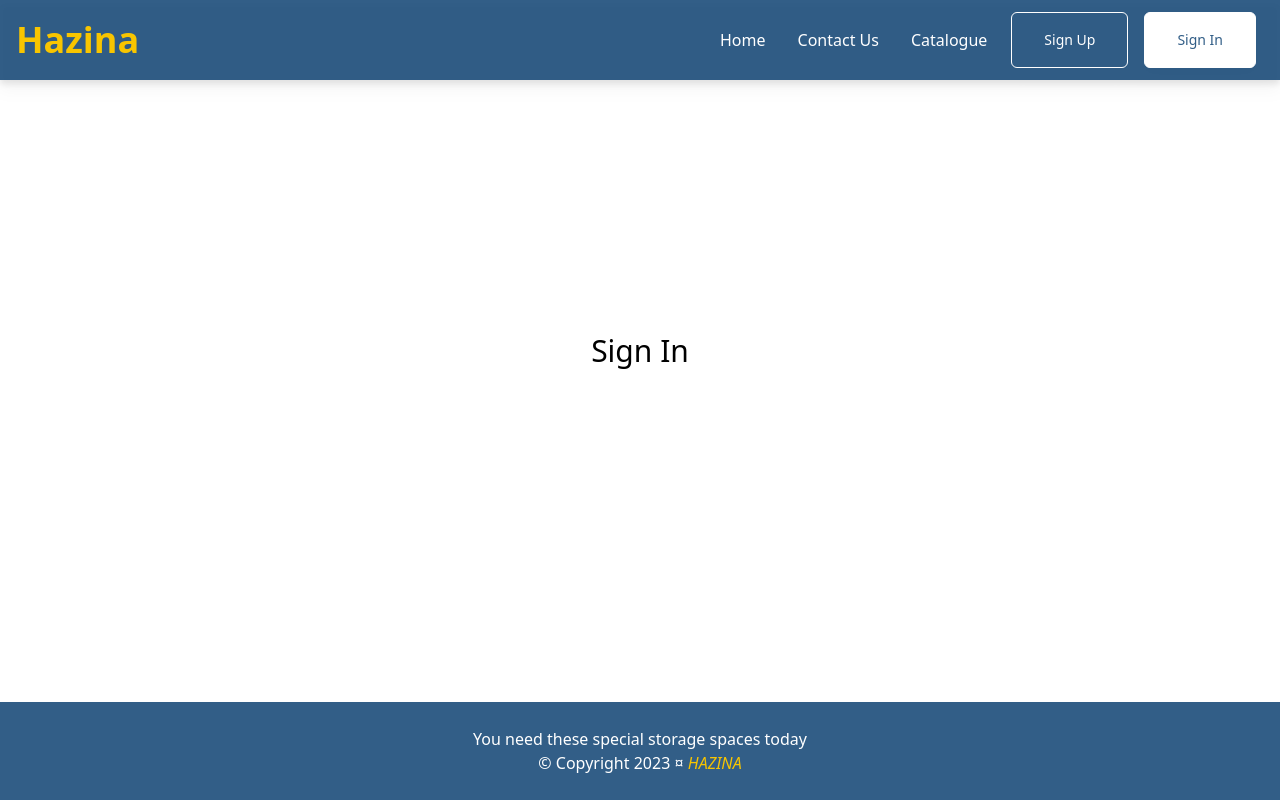
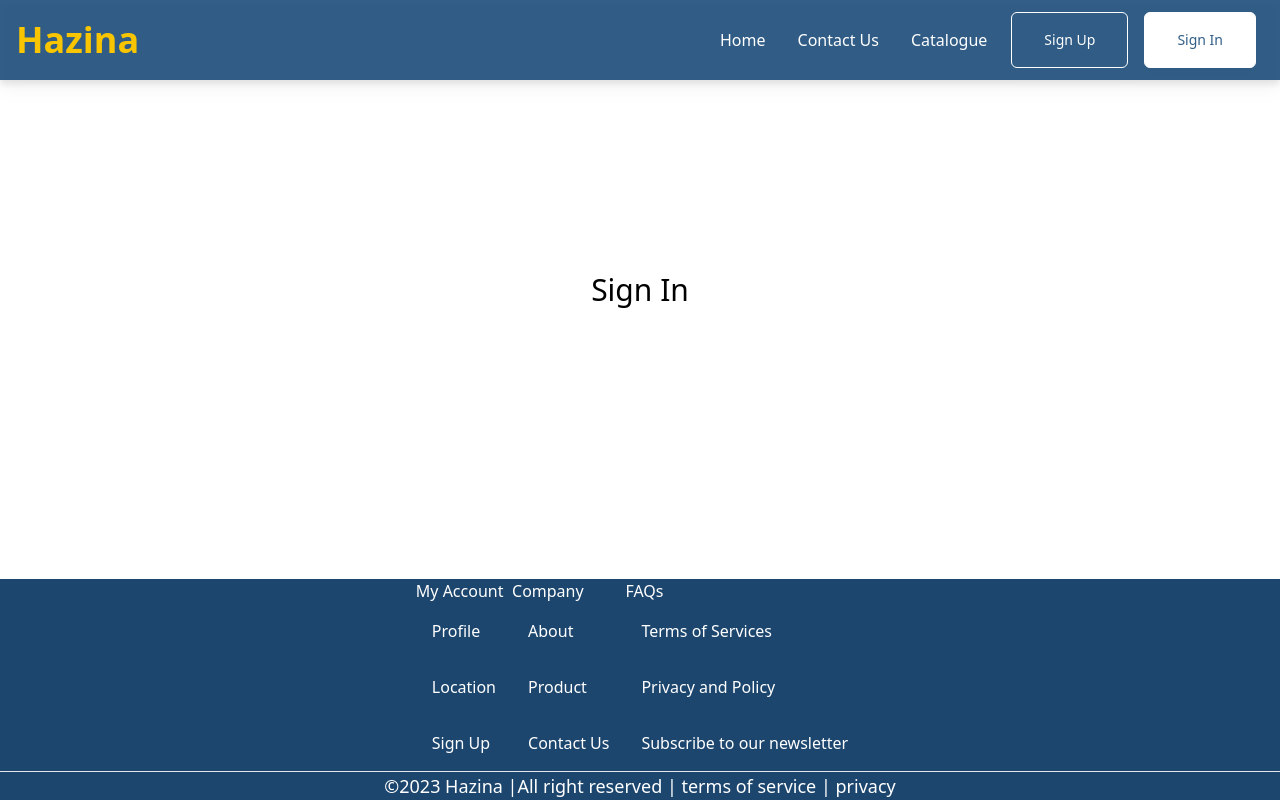
Before and after one commit to Beulah-Matt/hazina-project-frontend, a React (Create React App) app: page /sign-in in a window 1280 px wide. Built offline with nearby package versions, Linux system fonts and the light colour scheme.

Commit message:
done css styling

```diff
--- /dev/null
+++ b/src/Components/Footer.css
@@ -0,0 +1,14 @@
+.main-footer{
+    color: white;
+    background-color:rgb(28, 70, 110) ;
+    align-items: center;
+
+}
+.container{
+    flex-direction: row;
+}
+.row{
+    flex-direction: row;
+    display: flex;
+    justify-content: center;
+}
--- a/src/Components/Footer.jsx
+++ b/src/Components/Footer.jsx
@@ -1,12 +1,48 @@
-import React from "react";
-
-function Footer() {
+import React from 'react'
+import "./Footer.css"
+const Footer = () => {
     return (
-      <div className="text-white bg-main-blue-color text-center py-[25px]">
-        You need these special storage spaces today <br/>
-        &#169; Copyright 2023 &#164; <a href="/" className="italic text-custom-gold-color">HAZINA</a>
-      </div>
-    );
+        <div className="main-footer">
+            <div className="container">
+                <div className="row">
+                    {/* column1 */}
+                    <div className="col">
+                        <h4>My Account</h4>
+                        <ul className="list">
+                            <li>Profile</li>
+                            <li>Location</li>
+                            <li>Sign Up</li>
+                        </ul>
+                    </div>
+                    {/* column2 */}
+                    <div className="col">
+                        <h4>Company</h4>
+                        <ul className="list">
+                            <li>About</li>
+                            <li>Product</li>
+                            <li>Contact Us</li>
+                        </ul>
+                    </div>
+                    {/* column3 */}
+                    <div className="col">
+                        <h4>FAQs</h4>
+                        <ul className="list">
+                            <li>Terms of Services</li>
+                            <li>Privacy and Policy</li>
+                            <div class="socialmedia">
+                                <li>Subscribe to our newsletter</li>
+                            </div>
+                        </ul>
+                    </div>
+                </div>
+                <hr />
+                <div className="row">
+                    <p className="col-sm">
+                        &copy;{new Date().getFullYear()} Hazina |All right reserved | terms of service | privacy
+                    </p>
+                </div>
+            </div>
+        </div>
+    )
 }
-
-export default Footer;
+export default Footer
```
Also changed, not shown: 1 other file (tests, documents, lock files or other folders).
